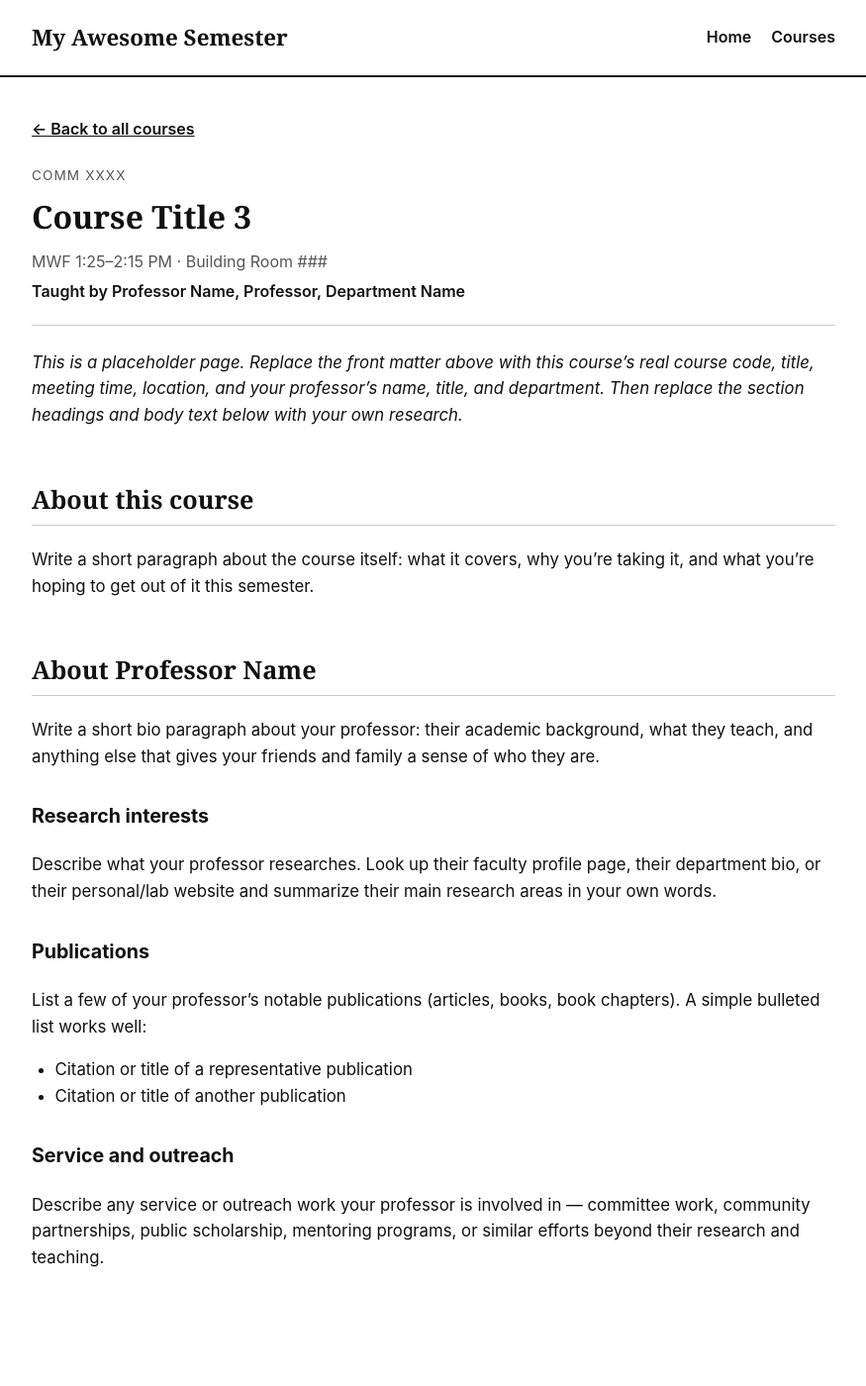
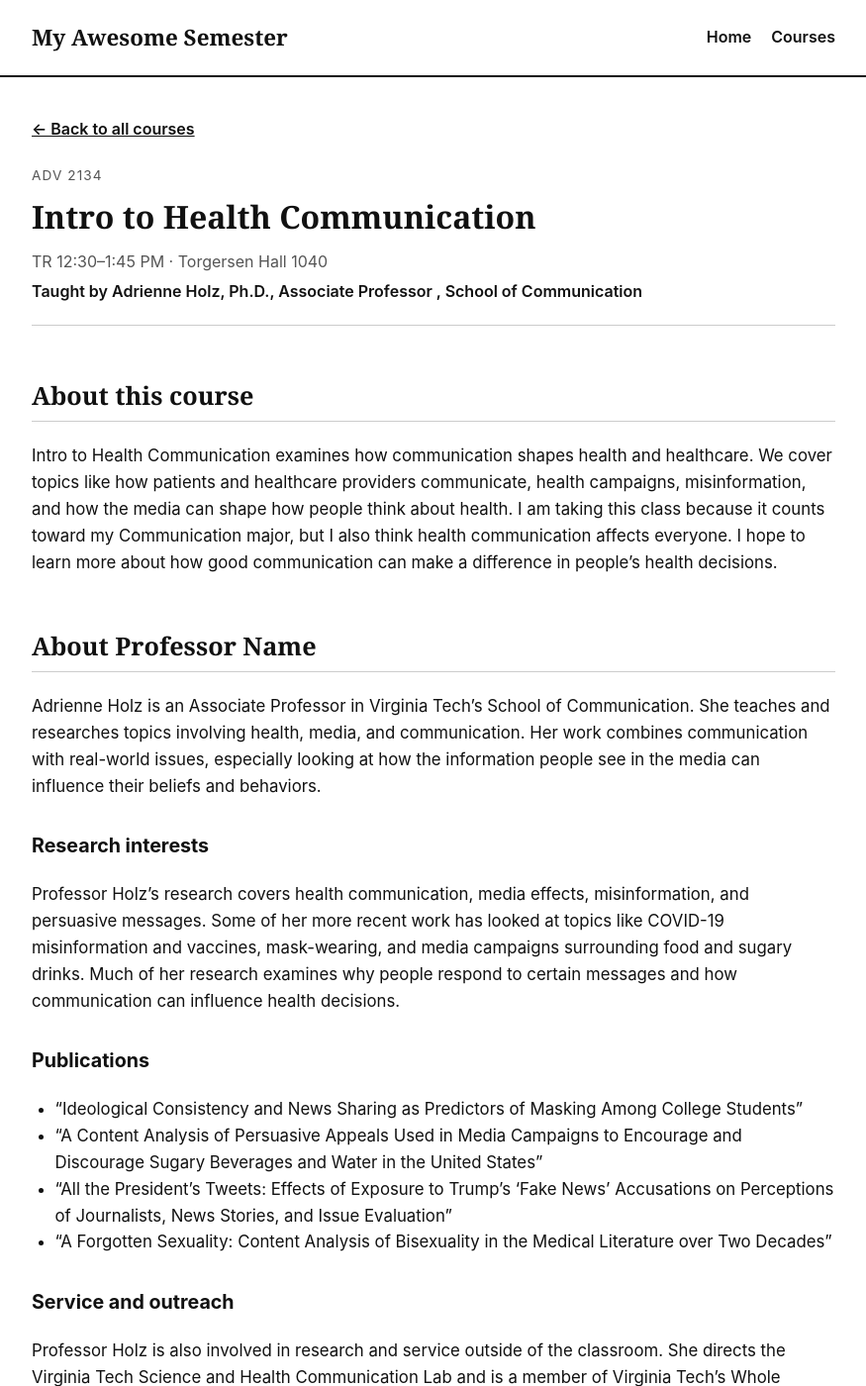
Before and after one commit to Darbyclose/myawesomesemester, a Jekyll site: the page built from _courses/course-03.md, in a window 1280 px wide and 1400 px high. Shown: the whole window at 99% size, without its empty margins (202-1077 px from the left). Built offline with Jekyll 4.4.1, drawn with Linux system fonts in a browser that asks for light colours; some of the changed text lies outside the part shown.

Commit message:
Update course-03.md

```diff
--- a/_courses/course-03.md
+++ b/_courses/course-03.md
@@ -1,46 +1,37 @@
 ---
 course_number: 3
-course_code: "COMM XXXX"
-course_title: "Course Title 3"
-meeting_time: "MWF 1:25–2:15 PM"
-location: "Building Room ###"
-instructor_name: "Professor Name"
-instructor_title: "Professor"
-instructor_department: "Department Name"
+course_code: "ADV 2134"
+course_title: "Intro to Health Communication"
+meeting_time: "TR 12:30–1:45 PM"
+location: "Torgersen Hall 1040"
+instructor_name: "Adrienne Holz, Ph.D."
+instructor_title: "Associate Professor "
+instructor_department: "School of Communication"
 ---
 
-_This is a placeholder page. Replace the front matter above with this course's real
-course code, title, meeting time, location, and your professor's name, title, and
-department. Then replace the section headings and body text below with your own
-research._
 
 ## About this course
 
-Write a short paragraph about the course itself: what it covers, why you're taking
-it, and what you're hoping to get out of it this semester.
+Intro to Health Communication examines how communication shapes health and healthcare. We cover topics like how patients and healthcare providers communicate, health campaigns, misinformation, and how the media can shape how people think about health. I am taking this class because it counts toward my Communication major, but I also think health communication affects everyone. I hope to learn more about how good communication can make a difference in people's health decisions.
+
 
 ## About Professor Name
 
-Write a short bio paragraph about your professor: their academic background, what
-they teach, and anything else that gives your friends and family a sense of who
-they are.
+Adrienne Holz is an Associate Professor in Virginia Tech's School of Communication. She teaches and researches topics involving health, media, and communication. Her work combines communication with real-world issues, especially looking at how the information people see in the media can influence their beliefs and behaviors.
 
 ### Research interests
 
-Describe what your professor researches. Look up their faculty profile page, their
-department bio, or their personal/lab website and summarize their main research
-areas in your own words.
+Professor Holz's research covers health communication, media effects, misinformation, and persuasive messages. Some of her more recent work has looked at topics like COVID-19 misinformation and vaccines, mask-wearing, and media campaigns surrounding food and sugary drinks. Much of her research examines why people respond to certain messages and how communication can influence health decisions.
+
 
 ### Publications
 
-List a few of your professor's notable publications (articles, books, book
-chapters). A simple bulleted list works well:
+- "Ideological Consistency and News Sharing as Predictors of Masking Among College Students"
+- "A Content Analysis of Persuasive Appeals Used in Media Campaigns to Encourage and Discourage Sugary Beverages and Water in the United States"
+- "All the President's Tweets: Effects of Exposure to Trump's 'Fake News' Accusations on Perceptions of Journalists, News Stories, and Issue Evaluation"
+- "A Forgotten Sexuality: Content Analysis of Bisexuality in the Medical Literature over Two Decades"
 
-- Citation or title of a representative publication
-- Citation or title of another publication
 
 ### Service and outreach
 
-Describe any service or outreach work your professor is involved in — committee
-work, community partnerships, public scholarship, mentoring programs, or similar
-efforts beyond their research and teaching.
+Professor Holz is also involved in research and service outside of the classroom. She directs the Virginia Tech Science and Health Communication Lab and is a member of Virginia Tech's Whole Health Consortium. She has also worked on projects studying health misinformation, including research on misinformation surrounding the COVID-19 vaccine.
```
